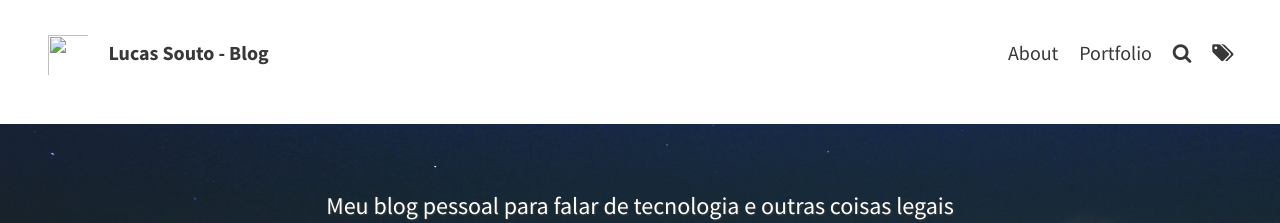
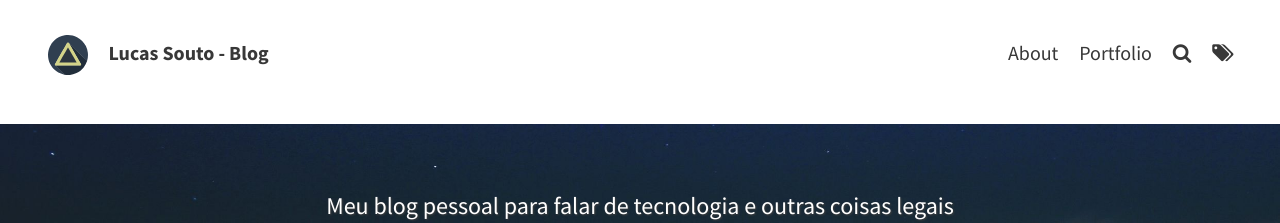
Before and after one commit to lucassouto/lucassouto.github.io, a Jekyll site: the page built from index.html, in a window 1280 px wide. Shown: the top 223 px of the page. Built offline with Jekyll 4.4.1, drawn with Linux system fonts in a browser that asks for light colours; the list of posts is cut into pages by our own code.

Commit message:
Fix avatar site

```diff
--- a/_config.yml
+++ b/_config.yml
@@ -7,7 +7,7 @@ permalink: /:title/
 theme_settings:
   # Meta
   title: "Lucas Souto - Blog"
-  avatar:
+  avatar: "assets/img/triangle.svg"
   favicon: "assets/favicon.ico"
   gravatar: # Email MD5 hash
   description: "Meu blog pessoal para falar de tecnologia e outras coisas legais"
@@ -32,7 +32,7 @@ theme_settings:
   google_plus:
   instagram:
   keybase:
-  linkedin: "https://www.linkedin.com/in/lucas-souto-184186129/"
+  linkedin: "https://www.linkedin.com/in/lucas-souto"
   pinterest:
   reddit:
   soundcloud:
```
